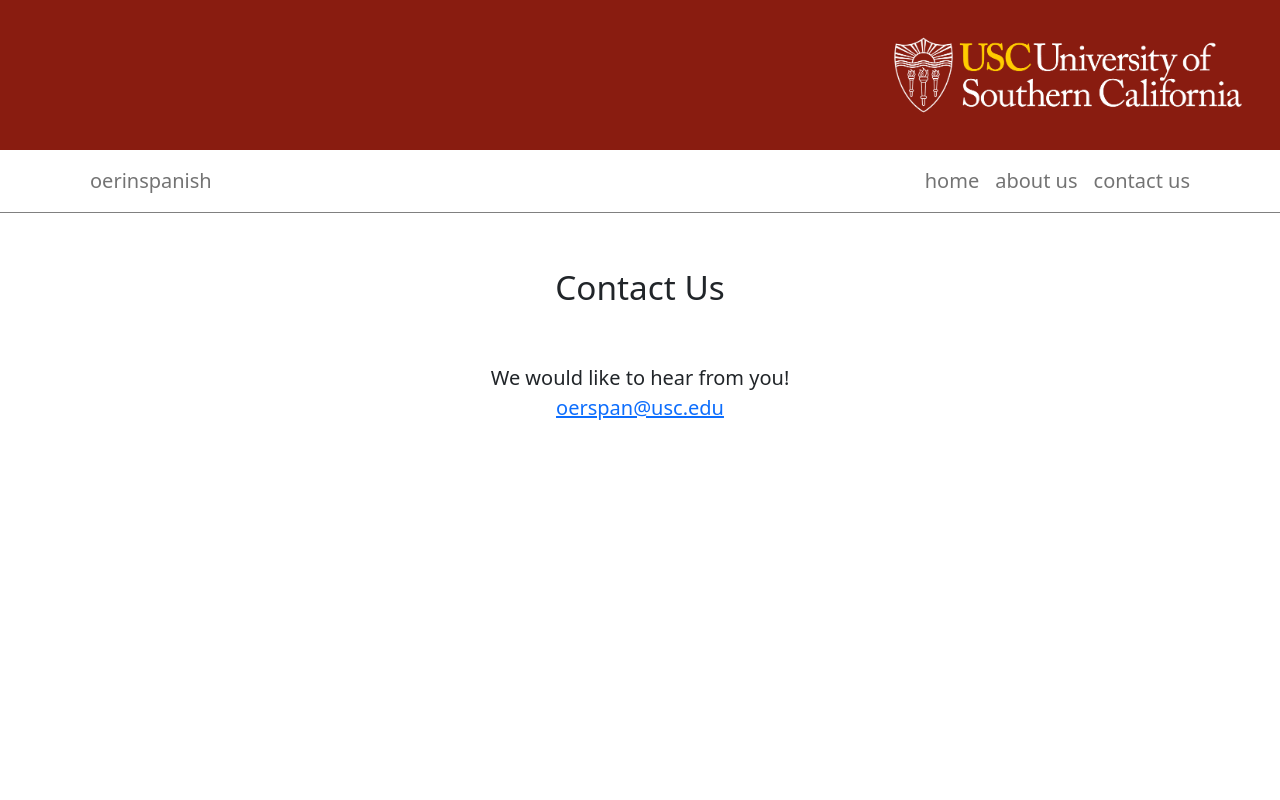
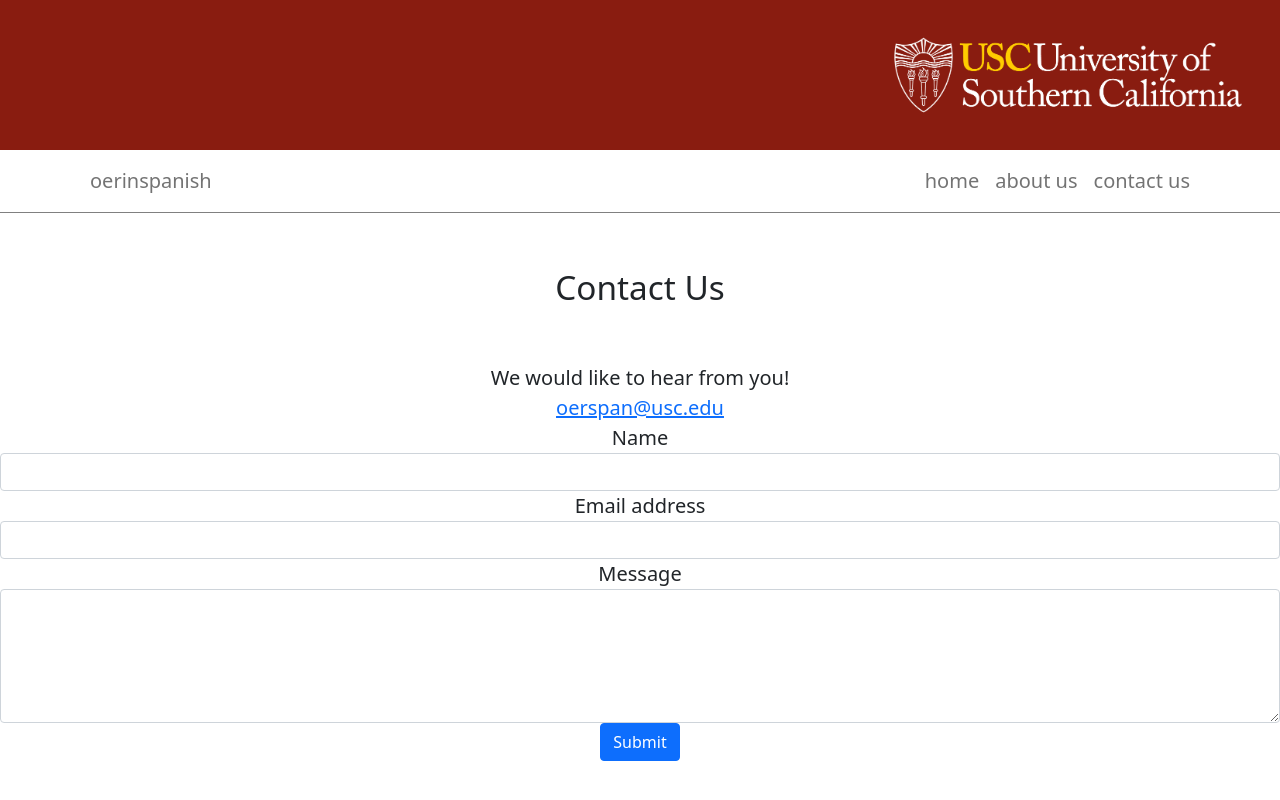
Before and after one commit to rijul14/Searchable-Open-Educational-Resource-Website, a React (Create React App) app in the folder frontend/: page /contact_us in a window 1280 px wide. Shown: the top 800 px of the page. Built offline with nearby package versions, Linux system fonts and the light colour scheme.

Commit message:
contactus

```diff
--- /dev/null
+++ b/frontend/src/pages/contact_us/config.js
@@ -0,0 +1,4 @@
+module.exports = {
+    USER: 'YOUR_EMAIL_ADDRESS',
+    PASS: 'PASSWORD_FOR_EMAIL'
+}
--- a/frontend/src/pages/contact_us/contact_us.js
+++ b/frontend/src/pages/contact_us/contact_us.js
@@ -2,6 +2,39 @@ import React from "react";
 import "./contactus.css"
 
 export default class ContactUs extends React.Component {
+    constructor(props) {
+        super(props);
+        this.state = {
+          name: '',
+          email: '',
+          message: ''
+        }
+    }
+    handleSubmit(e) {
+        e.preventDefault();
+
+        fetch('http://localhost:3002/send', {
+            method: "POST",
+            body: JSON.stringify(this.state),
+            headers: {
+              'Accept': 'application/json',
+              'Content-Type': 'application/json'
+            },
+          }).then(
+          (response) => (response.json())
+            ).then((response)=> {
+          if (response.status === 'success') {
+            alert("Message Sent.");
+            this.resetForm()
+          } else if(response.status === 'fail') {
+            alert("Message failed to send.")
+          }
+        })
+      }
+
+    resetForm(){
+        this.setState({name: "", email: "", message: ""})
+    }
     render() {
         return (
             <div className="body">
@@ -10,6 +43,21 @@ export default class ContactUs extends React.Component {
                     We would like to hear from you!
                     <br></br>
                     <a href={"mailto:" + this.props.email}>oerspan@usc.edu</a>
+                    <form id="contact-form" onSubmit={this.handleSubmit.bind(this)} method="POST">
+                        <div className="form-group">
+                            <label htmlFor="name">Name</label>
+                        <input type="text" className="form-control" />
+                        </div>
+                        <div className="form-group">
+                            <label htmlFor="exampleInputEmail1">Email address</label>
+                            <input type="email" className="form-control" aria-describedby="emailHelp" />
+                        </div>
+                        <div className="form-group">
+                            <label htmlFor="message">Message</label>
+                            <textarea className="form-control" rows="5"></textarea>
+                        </div>
+                        <button type="submit" className="btn btn-primary">Submit</button>
+                    </form>
                 </div>
 
             </div>
@@ -18,4 +66,21 @@ export default class ContactUs extends React.Component {
 
         );
     }
+
+    isValidEmail(email) {
+        return /^[a-zA-Z0-9]+@[a-zA-Z0-9]+\.[A-Za-z]+$/.test(email);
+      }
+
+    onNameChange(event) {
+        this.setState({name: event.target.value})
+      }
+
+      onEmailChange(event) {
+        this.setState({email: event.target.value})
+      }
+
+      onMessageChange(event) {
+        this.setState({message: event.target.value})
+      }
+
 }
--- a/frontend/src/pages/contact_us/contactus.css
+++ b/frontend/src/pages/contact_us/contactus.css
@@ -1,3 +1,4 @@
+
 .body {
   text-align: center;
 }
```
Also changed, not shown: frontend/package.json (+11 -1 lines), frontend/src/pages/contact_us/index.js (added, +56 -0 lines), 1 other file (tests, documents, lock files or other folders).
